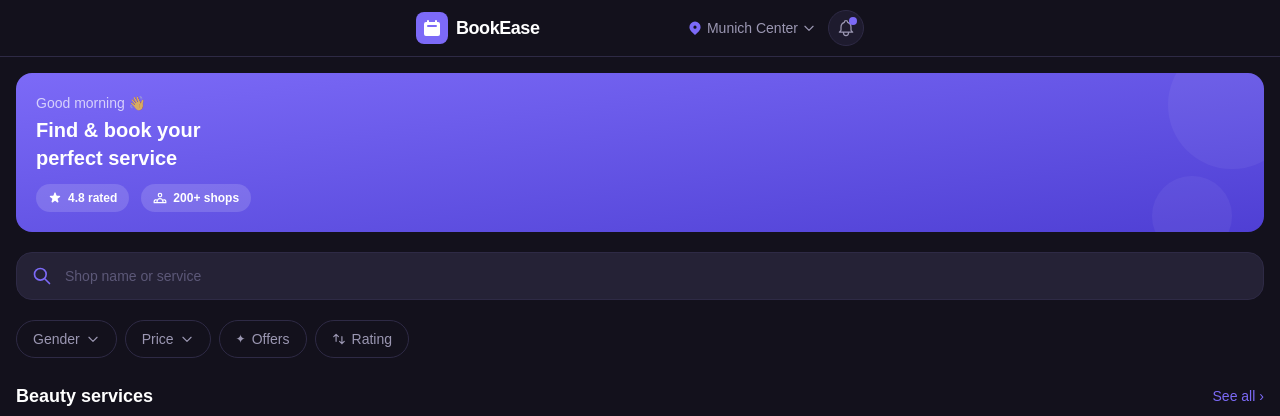
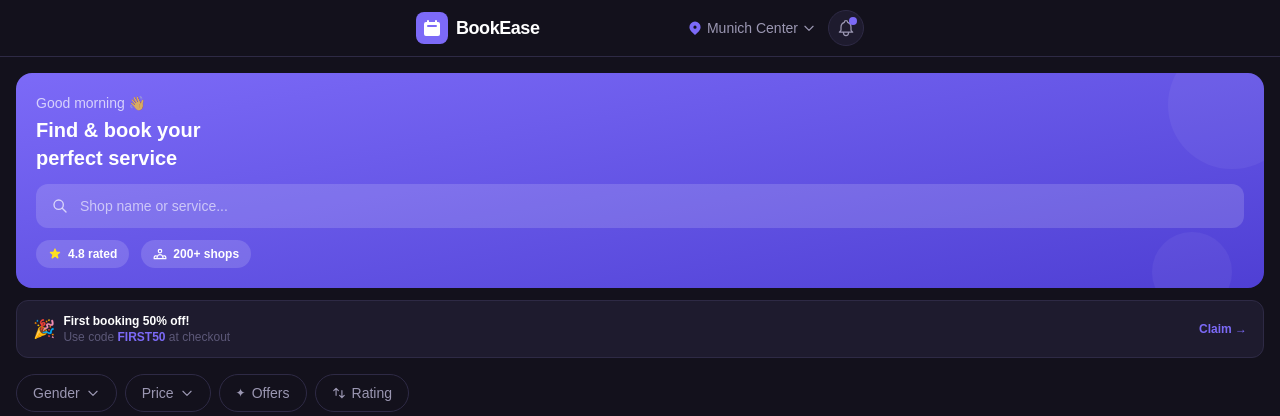
Before and after one commit to hellofrinkky/booking-app, a Next.js app: page / in a window 1280 px wide. Shown: the top 416 px of the page. Built offline with nearby package versions, Linux system fonts and the light colour scheme.

Commit message:
feat: enrich homepage with embedded search and promo strip

```diff
--- a/app/page.tsx
+++ b/app/page.tsx
@@ -1,6 +1,5 @@
 import Header from '@/components/Header';
 import HeroBanner from '@/components/HeroBanner';
-import SearchBar from '@/components/SearchBar';
 import FilterChips from '@/components/FilterChips';
 import Categories from '@/components/Categories';
 import PopularShops from '@/components/PopularShops';
@@ -11,7 +10,6 @@ export default function Home() {
     <div className="min-h-screen bg-[#13111C] pb-20">
       <Header />
       <HeroBanner />
-      <SearchBar />
       <FilterChips />
       <Categories />
       <PopularShops />
--- a/components/HeroBanner.tsx
+++ b/components/HeroBanner.tsx
@@ -1,8 +1,14 @@
+'use client';
+
+import { useRouter } from 'next/navigation';
+
 export default function HeroBanner() {
+  const router = useRouter();
+
   return (
-    <div className="px-4 pt-4 pb-2">
+    <div className="px-4 pt-4 pb-2 space-y-3">
+      {/* Main banner */}
       <div className="relative rounded-2xl overflow-hidden bg-gradient-to-br from-[#7C6AF7] to-[#4F3FD4] p-5">
-        {/* Background decoration */}
         <div className="absolute top-0 right-0 w-32 h-32 bg-white/5 rounded-full -translate-y-8 translate-x-8" />
         <div className="absolute bottom-0 right-8 w-20 h-20 bg-white/5 rounded-full translate-y-6" />
 
@@ -11,9 +17,21 @@ export default function HeroBanner() {
           <h2 className="text-white text-xl font-bold leading-snug mb-3">
             Find & book your<br />perfect service
           </h2>
+
+          {/* Embedded search */}
+          <button
+            onClick={() => router.push('/search')}
+            className="w-full flex items-center gap-3 bg-white/15 hover:bg-white/20 transition-colors rounded-xl px-4 h-11 mb-3"
+          >
+            <svg className="w-4 h-4 text-white/70 flex-shrink-0" fill="none" stroke="currentColor" viewBox="0 0 24 24">
+              <path strokeLinecap="round" strokeLinejoin="round" strokeWidth={2} d="M21 21l-6-6m2-5a7 7 0 11-14 0 7 7 0 0114 0z" />
+            </svg>
+            <span className="text-white/60 text-sm">Shop name or service...</span>
+          </button>
+
           <div className="flex items-center gap-3">
             <div className="flex items-center gap-1.5 bg-white/15 rounded-full px-3 py-1.5">
-              <svg className="w-3.5 h-3.5 text-white" fill="currentColor" viewBox="0 0 20 20">
+              <svg className="w-3.5 h-3.5 text-yellow-300" fill="currentColor" viewBox="0 0 20 20">
                 <path d="M9.049 2.927c.3-.921 1.603-.921 1.902 0l1.07 3.292a1 1 0 00.95.69h3.462c.969 0 1.371 1.24.588 1.81l-2.8 2.034a1 1 0 00-.364 1.118l1.07 3.292c.3.921-.755 1.688-1.54 1.118l-2.8-2.034a1 1 0 00-1.175 0l-2.8 2.034c-.784.57-1.838-.197-1.539-1.118l1.07-3.292a1 1 0 00-.364-1.118L2.98 8.72c-.783-.57-.38-1.81.588-1.81h3.461a1 1 0 00.951-.69l1.07-3.292z" />
               </svg>
               <span className="text-white text-xs font-semibold">4.8 rated</span>
@@ -27,6 +45,16 @@ export default function HeroBanner() {
           </div>
         </div>
       </div>
+
+      {/* Promo strip */}
+      <div className="flex items-center gap-2 bg-[#1E1B2E] border border-[#2E2A45] rounded-xl px-4 py-3">
+        <span className="text-lg">🎉</span>
+        <div className="flex-1 min-w-0">
+          <p className="text-white text-xs font-semibold">First booking 50% off!</p>
+          <p className="text-[#5C5878] text-xs truncate">Use code <span className="text-[#7C6AF7] font-bold">FIRST50</span> at checkout</p>
+        </div>
+        <span className="text-[#7C6AF7] text-xs font-semibold flex-shrink-0">Claim →</span>
+      </div>
     </div>
   );
 }
```
